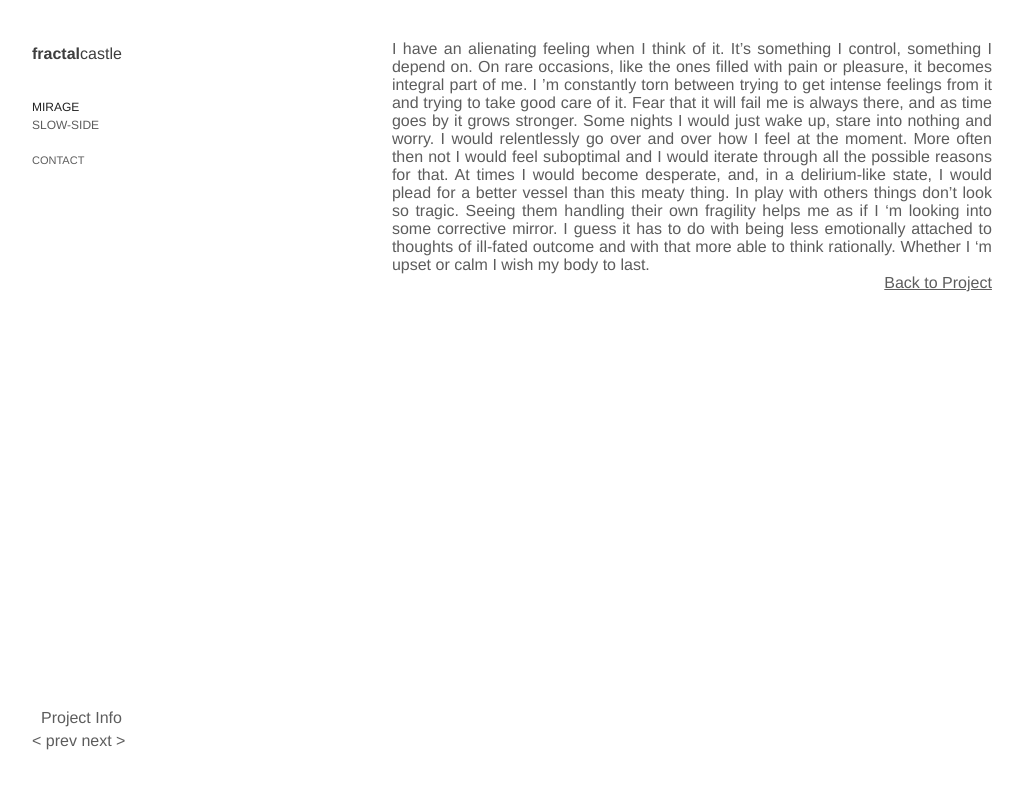
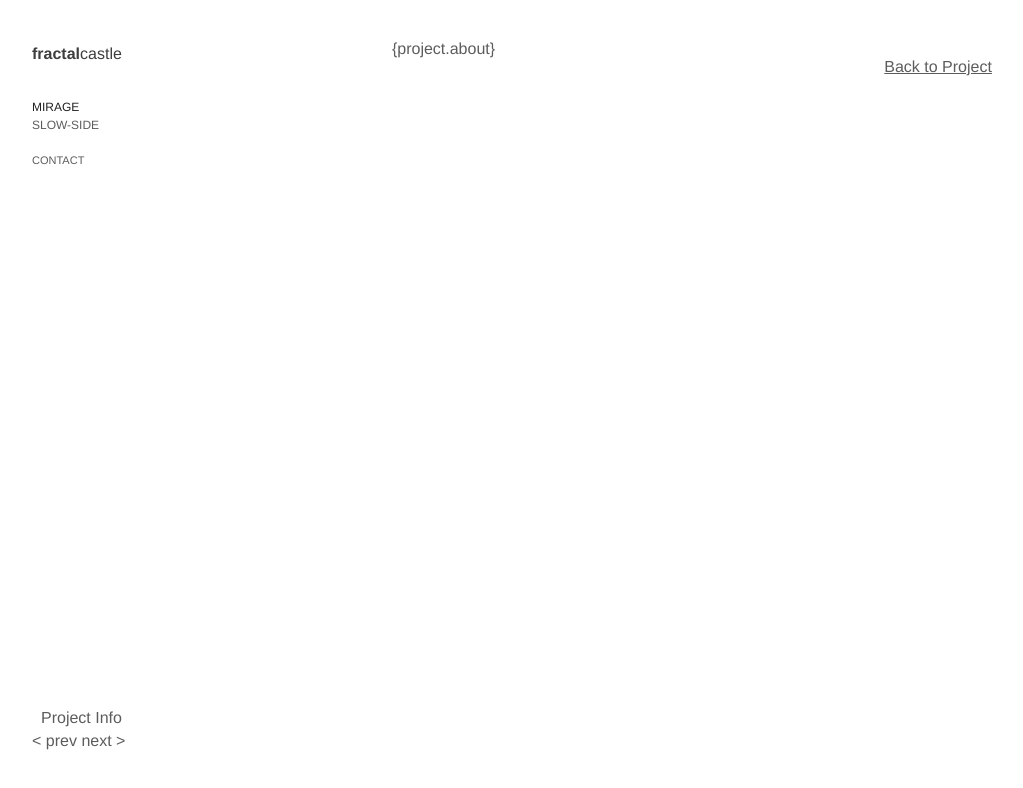
Before and after one commit to 4toblerone/4toblerone.github.io, a React (Create React App) app: page /#/mirage in a window 1280 px wide. Both pictures are taken after a click on the element "Project Info". Shown: the top 788 px of the page, without its empty margins (18-1041 px from the left). Built offline with nearby package versions, Linux system fonts and the light colour scheme.

Commit message:
font change

```diff
--- a/src/content/Gallery.js
+++ b/src/content/Gallery.js
@@ -161,7 +161,7 @@ export class Gallery extends React.PureComponent {
                     {this.state.showAbout && aboutExists ? (
                         <Fragment>
                             <div className="read-more-container">
-                                {project.about}
+                                {`{project.about}`}
                                 <div className="back-to-project" onClick={this.toggleAbout}>
                                     Back to Project
                                 </div>
```
